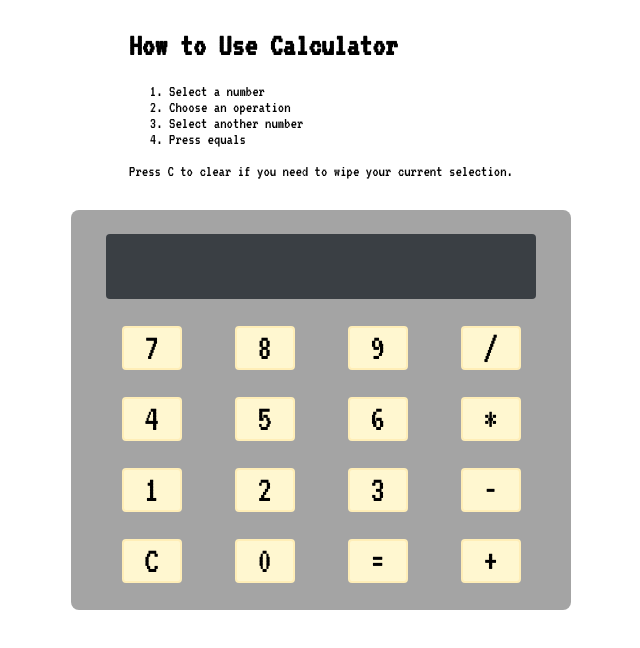
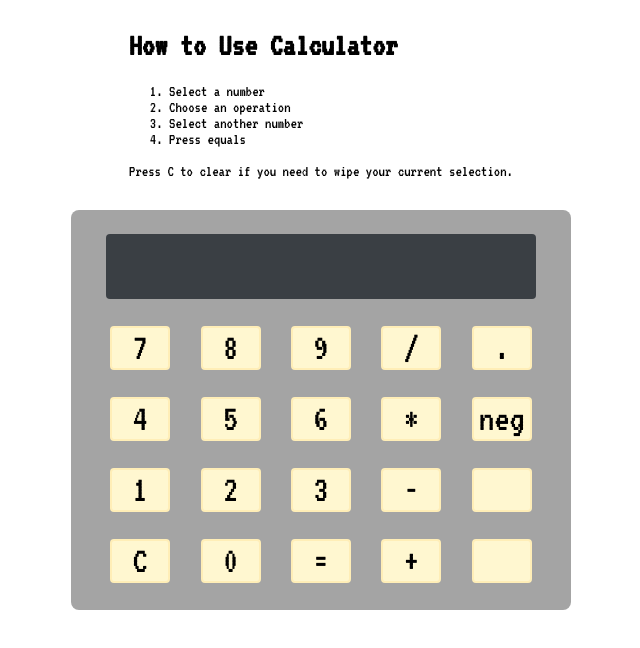
Before and after one commit to shaepy/dom-events-lab, a plain HTML site: page index.html in a window 1280 px wide. Shown: the whole page, without its empty margins (319-959 px from the left). Drawn offline with Linux system fonts and the light colour scheme.

Commit message:
decimals accepted but negative needs more work

```diff
--- a/app.js
+++ b/app.js
@@ -17,7 +17,6 @@ COMPLETED * LEVEL UP CHALLENGE 2: Have the recent total become the first number
 
 // Saving the div with class of display
 const display = document.querySelector('.display')
-
 
 /*-------------------------------- Variables --------------------------------*/
 
--- a/index.html
+++ b/index.html
@@ -32,24 +32,28 @@
         <div class="button number">8</div>
         <div class="button number">9</div>
         <div class="button operator">/</div>
+        <div class="button number">.</div>
       </div>
       <div class="row">
         <div class="button number">4</div>
         <div class="button number">5</div>
         <div class="button number">6</div>
         <div class="button operator">*</div>
+        <div class="button number negative">neg</div>
       </div>
       <div class="row">
         <div class="button number">1</div>
         <div class="button number">2</div>
         <div class="button number">3</div>
         <div class="button operator">-</div>
+        <div class="notabutton"></div>
       </div>
       <div class="row">
         <div class="button operator">C</div>
         <div class="button number">0</div>
         <div class="button equals">=</div>
         <div class="button operator">+</div>
+        <div class="notabutton"></div>
       </div>
     </div>
   </body>
--- a/style.css
+++ b/style.css
@@ -61,3 +61,17 @@
     border-radius: 4px;
     border: 2px solid rgb(255, 238, 183);
   }
+
+  .notabutton {
+    padding: 20px;
+    width: 60px;
+    height: 40px;
+    font-size: 38px;
+    display: flex;
+    align-items: center;
+    justify-content: center;
+    color: #000000;
+    background-color: #fff7d0;
+    border-radius: 4px;
+    border: 2px solid rgb(255, 238, 183);
+  }
```
Also changed, not shown: 1 other file.
